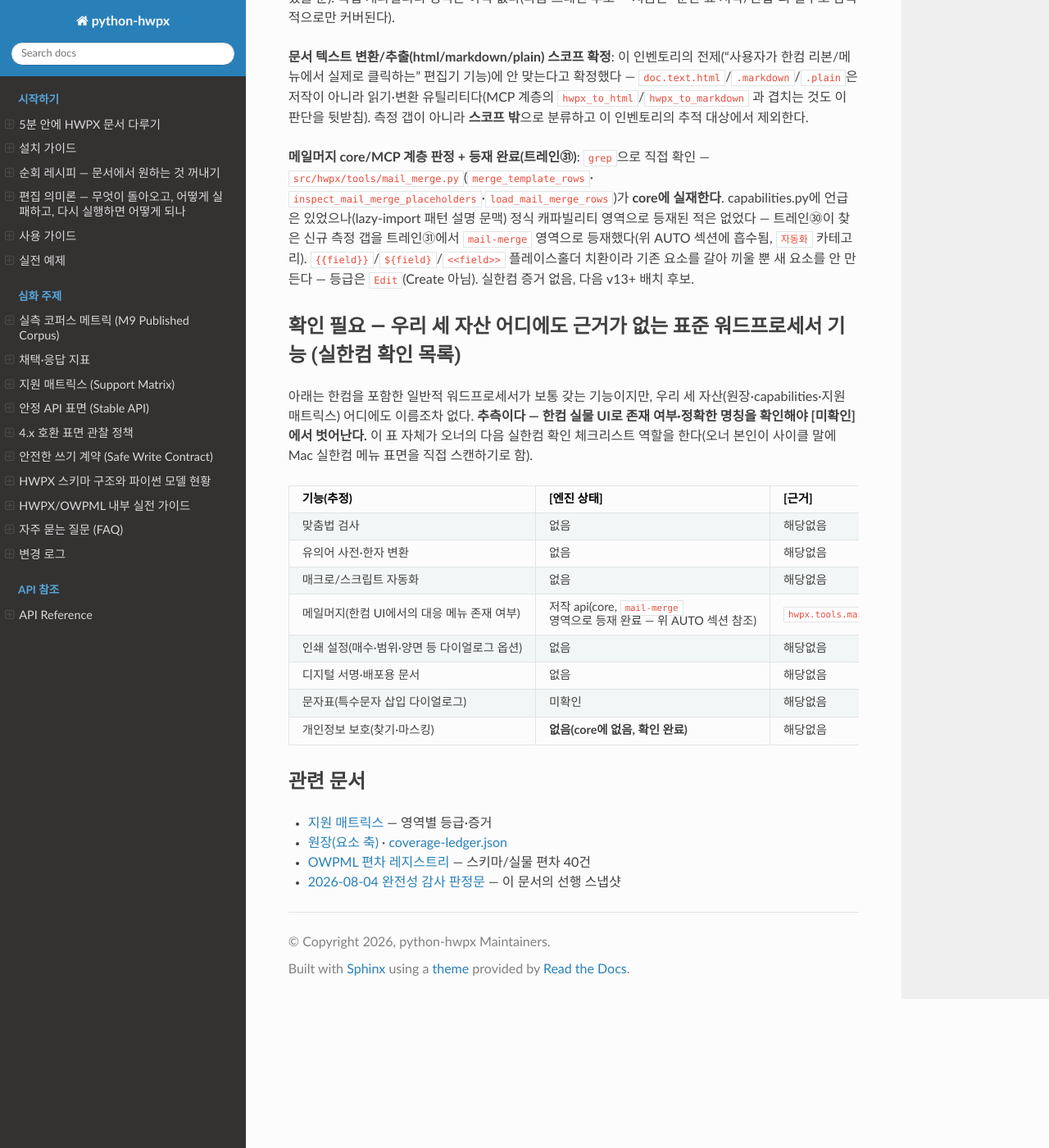
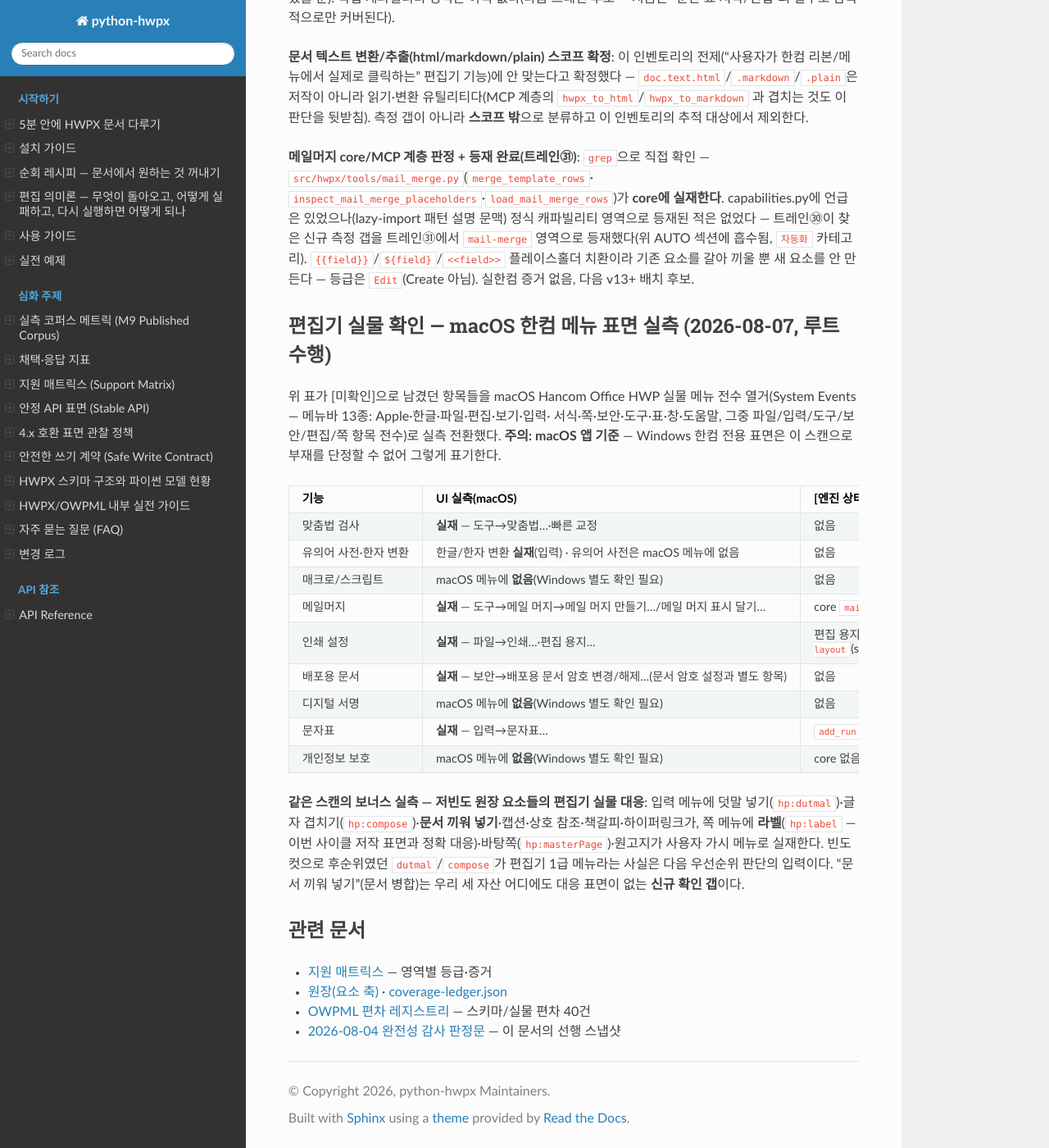
Before and after one commit to airmang/python-hwpx, a Sphinx documentation site: the page built from docs/editor-surface-inventory.md, in a window 1280 px wide and 1400 px high, scrolled down 4146 px. Shown: the whole window at 82% size. Built offline with Sphinx 7.4.7 and the Read the Docs theme 3.1.0, drawn with Linux system fonts in a browser that asks for light colours.

Commit message:
evidence: corpus v12 measured on real Hancom + macOS menu-surface scan
authored-pagelayout 15/15 and authored-hyperlink-bookmark 15/15
render-checked (fitz double-check green), negative controls 3/3 refused.
The hyperlink-bookmark stratum is that area's first independent
real-Hancom verdict since train 30 split it from toc-crossref.

The inventory's unverified-features table is replaced with a measured
macOS menu-surface scan (System Events, full menu enumeration): spell
check, character map, mail merge, distribution-document security and
print setup all exist as real menu items; macro, digital signature and
PII tooling are absent from the macOS surface (Windows still to check).
Bonus finding: dutmal and compose are first-class editor menu items
despite their low corpus frequency, and '문서 끼워 넣기' (document
insert/merge) is a user-visible feature with no counterpart in any of
our three assets - a newly confirmed gap.

Co-Authored-By: Claude Fable 5 <noreply@anthropic.com>

```diff
--- a/docs/editor-surface-inventory.md
+++ b/docs/editor-surface-inventory.md
@@ -166,25 +166,34 @@ LEFT/RIGHT/CENTER/DECIMAL × NONE/DOT/DASH/SOLID/DASH_DOT/LONG_DASH 전
 플레이스홀더 치환이라 기존 요소를 갈아 끼울 뿐 새 요소를 안 만든다 —
 등급은 `Edit`(Create 아님). 실한컴 증거 없음, 다음 v13+ 배치 후보.
 
-## 확인 필요 — 우리 세 자산 어디에도 근거가 없는 표준 워드프로세서 기능 (실한컴 확인 목록)
+## 편집기 실물 확인 — macOS 한컴 메뉴 표면 실측 (2026-08-07, 루트 수행)
 
-아래는 한컴을 포함한 일반적 워드프로세서가 보통 갖는 기능이지만, 우리
-세 자산(원장·capabilities·지원 매트릭스) 어디에도 이름조차 없다.
-**추측이다 — 한컴 실물 UI로 존재 여부·정확한 명칭을 확인해야
-[미확인]에서 벗어난다.** 이 표 자체가 오너의 다음 실한컴 확인 체크리스트
-역할을 한다(오너 본인이 사이클 말에 Mac 실한컴 메뉴 표면을 직접
-스캔하기로 함).
+위 표가 [미확인]으로 남겼던 항목들을 macOS Hancom Office HWP 실물 메뉴
+전수 열거(System Events — 메뉴바 13종: Apple·한글·파일·편집·보기·입력·
+서식·쪽·보안·도구·표·창·도움말, 그중 파일/입력/도구/보안/편집/쪽 항목
+전수)로 실측 전환했다. **주의: macOS 앱 기준** — Windows 한컴 전용
+표면은 이 스캔으로 부재를 단정할 수 없어 그렇게 표기한다.
 
-| 기능(추정) | [엔진 상태] | [근거] | [실한컴 검증] | 확인 필요 사항 |
-|---|---|---|---|---|
-| 맞춤법 검사 | 없음 | 해당없음 | 미실측 | 한컴 UI에 실재할 것이 거의 확실하나(언어 도구), 문서 구조 조작이 아니라 언어 분석이라 이 라이브러리의 스코프 밖일 가능성이 높다 — 스코프 판단 자체가 확인 필요 |
-| 유의어 사전·한자 변환 | 없음 | 해당없음 | 미실측 | 상동(언어 도구, 스코프 밖 가능성) |
-| 매크로/스크립트 자동화 | 없음 | 해당없음 | 미실측 | 한컴 자체 매크로 언어 — 이 라이브러리와는 다른 층위, 스코프 밖 확실도 높음 |
-| 메일머지(한컴 UI에서의 대응 메뉴 존재 여부) | 저작 api(core, `mail-merge` 영역으로 등재 완료 — 위 AUTO 섹션 참조) | `hwpx.tools.mail_merge` | 미실측 | **엔진·등재 쪽은 트레인㉚·㉛에서 전부 해결**(core 실재 확인 + 정식 영역 등재). 남은 건 이거 하나뿐 — 한컴 UI 자체에 "메일머지"라는 이름의 메뉴가 실재하는지, 있다면 우리 placeholder 문법(`{{}}`/`${}`/`<<>>`)과 대응하는 개념인지는 여전히 [미확인] |
-| 인쇄 설정(매수·범위·양면 등 다이얼로그 옵션) | 없음 | 해당없음 | 미실측 | PDF export 자체는 automation 컴패니언 계층 소관(core는 문서 조작만) — 인쇄 다이얼로그 옵션이 OWPML에 저장되는 상태인지조차 미확인 |
-| 디지털 서명·배포용 문서 | 없음 | 해당없음 | 미실측 | "암호화 HWPX"(fail-closed 거부)와는 다른 기능일 가능성 — 배포용 문서는 편집 제한이지 암호화가 아닐 수 있다(한컴 UI 확인 필요) |
-| 문자표(특수문자 삽입 다이얼로그) | 미확인 | 해당없음 | 미실측 | UI 다이얼로그일 뿐 별도 OWPML 표현이 없을 가능성 — 있다면 이미 `add_run`의 텍스트 삽입으로 커버될 것 |
-| 개인정보 보호(찾기·마스킹) | **없음(core에 없음, 확인 완료)** | 해당없음 | 해당없음 | **트레인㉚에서 계층 판정 완료** — `grep`으로 `src/hwpx/` 전체를 확인한 결과 `personal_info`/`pii`/`scan_pii`/`mask_pii` 어떤 이름으로도 core에 존재하지 않는다. MCP 계층(`scan_personal_info` 도구)에만 있다 — core의 측정 갭이 아니다 |
+| 기능 | UI 실측(macOS) | [엔진 상태] | 판정 |
+|---|---|---|---|
+| 맞춤법 검사 | **실재** — 도구→맞춤법…·빠른 교정 | 없음 | 언어 분석은 스코프 밖 유지(korean_proofing_status 정직 unverified 전례) |
+| 유의어 사전·한자 변환 | 한글/한자 변환 **실재**(입력) · 유의어 사전은 macOS 메뉴에 없음 | 없음 | 언어 도구 스코프 밖 유지 |
+| 매크로/스크립트 | macOS 메뉴에 **없음**(Windows 별도 확인 필요) | 없음 | 스코프 밖 유지 |
+| 메일머지 | **실재** — 도구→메일 머지→메일 머지 만들기…/메일 머지 표시 달기… | core `mail-merge` 영역(Edit·미실측) | UI-엔진 대응 확립. "표시 달기"가 별도 메뉴인 점은 한컴 필드 마킹 개념 실재의 신호 — 우리 placeholder 문법과의 대응은 실물 산출 문서 확보 후 판정(차기 후보) |
+| 인쇄 설정 | **실재** — 파일→인쇄…·편집 용지… | 편집 용지는 `page-layout`(set_size/set_margins)이 대응 · 인쇄 다이얼로그 옵션은 문서 상태가 아니라 스코프 밖 | 분리 판정 완료 |
+| 배포용 문서 | **실재** — 보안→배포용 문서 암호 변경/해제…(문서 암호 설정과 별도 항목) | 없음 | **암호화와 별개 기능임이 실측됨** — 실물 표본 확보 시 fail-closed 거부 대상 여부 판정(차기 후보) |
+| 디지털 서명 | macOS 메뉴에 **없음**(Windows 별도 확인 필요) | 없음 | 보류 |
+| 문자표 | **실재** — 입력→문자표… | `add_run` 텍스트 삽입으로 커버 | 해소(별도 OWPML 표현 없음 추정 유지) |
+| 개인정보 보호 | macOS 메뉴에 **없음**(Windows 별도 확인 필요) | core 없음(MCP 전용, 트레인㉚ 계층 판정) | 해소 |
+
+**같은 스캔의 보너스 실측 — 저빈도 원장 요소들의 편집기 실물 대응**:
+입력 메뉴에 덧말 넣기(`hp:dutmal`)·글자 겹치기(`hp:compose`)·**문서 끼워
+넣기**·캡션·상호 참조·책갈피·하이퍼링크가, 쪽 메뉴에 **라벨**(`hp:label` —
+이번 사이클 저작 표면과 정확 대응)·바탕쪽(`hp:masterPage`)·원고지가
+사용자 가시 메뉴로 실재한다. 빈도컷으로 후순위였던 `dutmal`/`compose`가
+편집기 1급 메뉴라는 사실은 다음 우선순위 판단의 입력이다. "문서 끼워
+넣기"(문서 병합)는 우리 세 자산 어디에도 대응 표면이 없는 **신규 확인
+갭**이다.
 
 ## 관련 문서
 
```
Also changed, not shown: docs/openrate/report-v12.json (added, +37 -0 lines), 1 other file.
